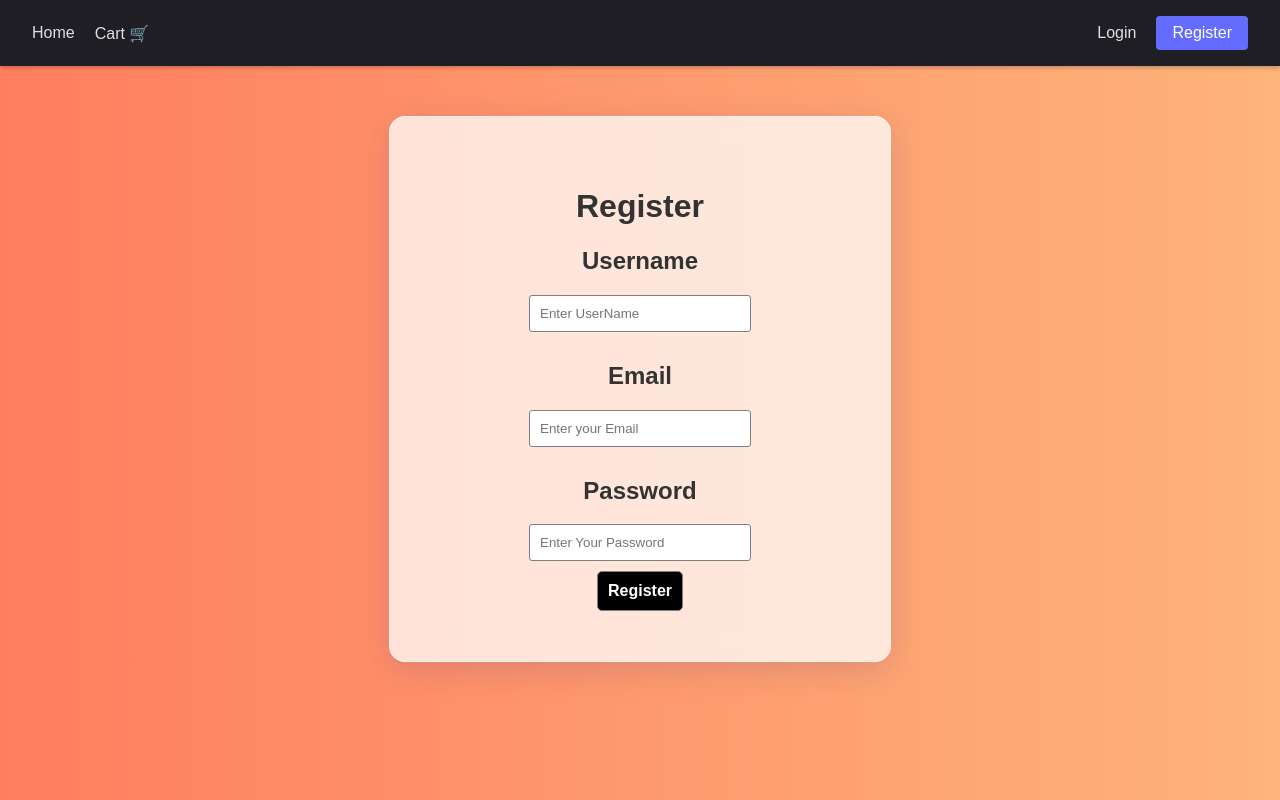
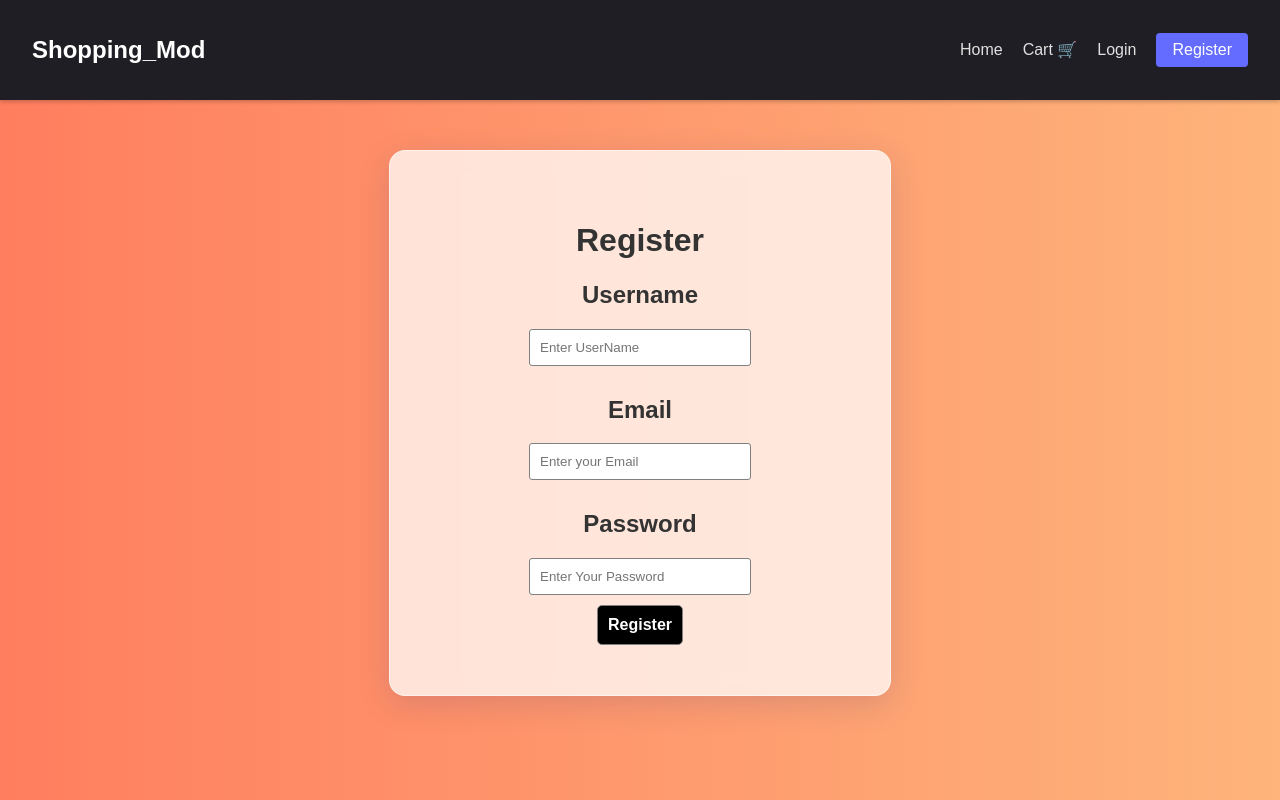
Before and after one commit to DAbdulRaheem/Fullstack_Project, a React (Vite) app in the folder Shopping_Mod/: page /register in a window 1280 px wide. Built offline with nearby package versions, Linux system fonts and the light colour scheme.

Commit message:
modifies styling

```diff
--- a/Shopping_Mod/src/components/NavBar.jsx
+++ b/Shopping_Mod/src/components/NavBar.jsx
@@ -5,13 +5,12 @@ export default function Navbar() {
   return (
     <nav className="navbar">
       {/* Left side links */}
-      <div className="nav-links">
+
+      {/* Right side links (Auth) */}
+      <h2 style={{color:"white"}}>Shopping_Mod</h2>
+      <div className="nav-auth">
         <Link to="/" className="nav-item">Home</Link>
         <Link to="/cart" className="nav-item">Cart 🛒</Link>
-      </div>
-
-      {/* Right side links (Auth) */}
-      <div className="nav-auth">
         <Link to="/login" className="nav-item login-btn">Login</Link>
         <Link to="/register" className="nav-item register-btn">Register</Link>
       </div>
--- a/Shopping_Mod/src/components/Navbar.css
+++ b/Shopping_Mod/src/components/Navbar.css
@@ -1,17 +1,30 @@
 /* Navbar.css */
 .navbar {
   display: flex;
-  justify-content: space-between; /* Pushes the two div groups apart */
+  /* You can keep space-between, or remove it if using margin-left: auto below.
+     Keeping it is fine. */
+  justify-content: space-between;
   align-items: center;
   background-color: #1e1e24;
   padding: 1rem 2rem;
   box-shadow: 0 2px 4px rgba(0,0,0,0.2);
 }
 
-.nav-links, .nav-auth {
+.nav-links {
   display: flex;
   gap: 20px;
   align-items: center;
+}
+
+/* SEPARATED: This handles the Right Side positioning */
+.nav-auth {
+  display: flex;
+  gap: 20px;
+  align-items: center;
+
+  /* *** THE FIX *** */
+  /* This pushes this container (and the register button) to the far right */
+  margin-left: auto;
 }
 
 .nav-item {
```
